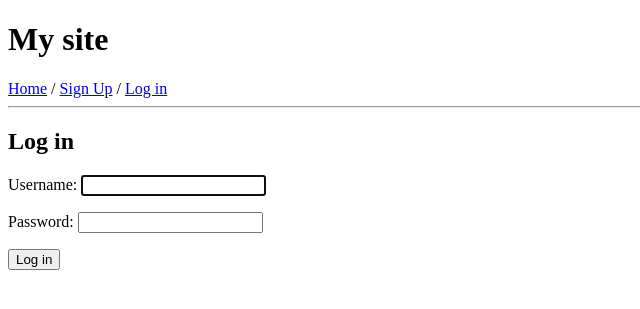
After one commit to pratik7368patil/SmartRobot, a Django app: page /accounts/login/ in a window 1280 px wide. The commit adds this page. Shown: the top 309 px of the page, without its empty margins (0-640 px from the left). Run offline with Django 3.2, Linux system fonts and the light colour scheme.

Commit message:
Login Page Added

```diff
--- a/mysite/core/templates/base.html
+++ b/mysite/core/templates/base.html
@@ -7,7 +7,8 @@
 <body>
 	<h1>My site</h1>
 	<a href="{% url 'home' %}">Home</a> /
-	<a href="{% url 'signup' %}">Sign Up</a>
+	<a href="{% url 'signup' %}">Sign Up</a> /
+	<a href="{% url 'login' %}">Log in </a>
 	<hr>
 	{% block content %}
 	{% endblock %}
--- a/mysite/core/templates/home.html
+++ b/mysite/core/templates/home.html
@@ -2,6 +2,6 @@
 
 {% block content %}
 	<h2>Homepage</h2>
-	<p>Welcome to My site, Visitor!</p>
+	<p>Welcome to My site, {{user.username}}!</p>
 	<p><strong>Total users registered:</strong>{{ count }}</p>
 {% endblock %}
--- /dev/null
+++ b/mysite/core/templates/registration/login.html
@@ -0,0 +1,10 @@
+{% extends 'base.html' %}
+
+{% block content %}
+	<h2>Log in</h2>
+	<form method="post">
+		{% csrf_token %}
+		{{ form.as_p }}
+		<button type="submit">Log in</button>
+	</form>
+{% endblock %}
--- a/mysite/settings.py
+++ b/mysite/settings.py
@@ -121,3 +121,5 @@ USE_TZ = True
 # https://docs.djangoproject.com/en/3.0/howto/static-files/
 
 STATIC_URL = '/static/'
+
+LOGIN_REDIRECT_URL = 'home'
--- a/mysite/urls.py
+++ b/mysite/urls.py
@@ -14,11 +14,12 @@ Including another URLconf
     2. Add a URL to urlpatterns:  path('blog/', include('blog.urls'))
 """
 from django.contrib import admin
-from django.urls import path
+from django.urls import path, include
 from mysite.core import views
 
 urlpatterns = [
 	path('', views.home, name='home'),
 	path('signup/', views.signup, name='signup'),
+	path('accounts/', include('django.contrib.auth.urls')),
     path('admin/', admin.site.urls),
 ]
```
Also changed, not shown: db.sqlite3.
